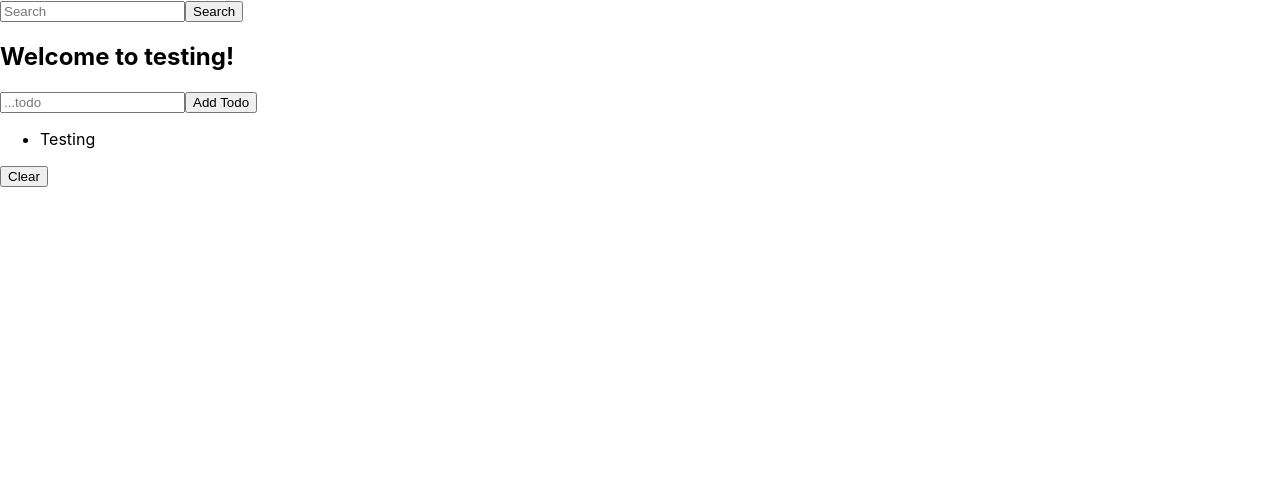
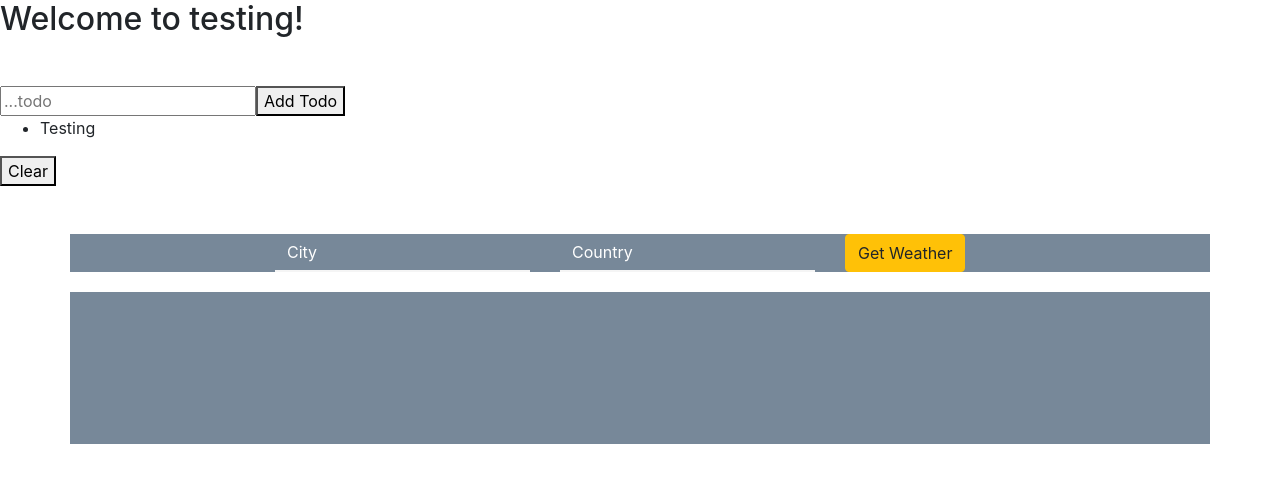
Before and after one commit to Buildweek-Minimalist-Homepage/FrontEnd, a React (Create React App) app in the folder client/: page / in a window 1280 px wide. Shown: the top 482 px of the page. Built offline with nearby package versions, Linux system fonts and the light colour scheme.

Commit message:
placed weather comp in app

```diff
--- a/client/package.json
+++ b/client/package.json
@@ -4,6 +4,7 @@
   "private": true,
   "dependencies": {
     "axios": "^0.19.0",
+    "bootstrap": "^4.3.1",
     "dom": "0.0.3",
     "react": "^16.12.0",
     "react-dom": "^16.12.0",
@@ -11,7 +12,8 @@
     "react-router": "^5.1.2",
     "react-router-dom": "^5.1.2",
     "react-scripts": "3.2.0",
-    "redux": "^4.0.4"
+    "redux": "^4.0.4",
+    "weather-icons": "https://github.com/erikflowers/weather-icons.git"
   },
   "scripts": {
     "start": "react-scripts start",
--- a/client/src/App.js
+++ b/client/src/App.js
@@ -3,6 +3,13 @@
 import './App.css';
 import {SearchBar} from './components/SearchBar';
 // import Header from './components/Header';
+
+import WeatherForm from "./components/WeatherForm";
+import Weather from "./components/Weather";
+import "bootstrap/dist/css/bootstrap.min.css";
+
+import "weather-icons/css/weather-icons.css";
+
 
 import {
   BrowserRouter as Router,
@@ -10,15 +17,121 @@
   Link
 } from 'react-router-dom';
 
+const Api_Key = "6a1b99d280501714378f9277c849fca1";
+
 class App extends React.Component {
+  constructor() {
+    super();
+    this.state = {
+      city: undefined,
+      country: undefined,
+      icon: undefined,
+      main: undefined,
+      celsius: undefined,
+      temp_max: null,
+      temp_min: null,
+      description: "",
+      error: false
+    };
+
+    this.weatherIcon = {
+      Thunderstorm: "wi-thunderstorm",
+      Drizzle: "wi-sleet",
+      Rain: "wi-storm-showers",
+      Snow: "wi-snow",
+      Atmosphere: "wi-fog",
+      Clear: "wi-day-sunny",
+      Clouds: "wi-day-fog"
+    };
+  }
+
+  get_WeatherIcon(icons, rangeId) {
+    switch (true) {
+      case rangeId >= 200 && rangeId < 232:
+        this.setState({ icon: icons.Thunderstorm });
+        break;
+      case rangeId >= 300 && rangeId <= 321:
+        this.setState({ icon: icons.Drizzle });
+        break;
+      case rangeId >= 500 && rangeId <= 521:
+        this.setState({ icon: icons.Rain });
+        break;
+      case rangeId >= 600 && rangeId <= 622:
+        this.setState({ icon: icons.Snow });
+        break;
+      case rangeId >= 701 && rangeId <= 781:
+        this.setState({ icon: icons.Atmosphere });
+        break;
+      case rangeId === 800:
+        this.setState({ icon: icons.Clear });
+        break;
+      case rangeId >= 801 && rangeId <= 804:
+        this.setState({ icon: icons.Clouds });
+        break;
+      default:
+        this.setState({ icon: icons.Clouds });
+    }
+  }
+
+  calFahrenheit(temp) {
+    let cell = Math.floor((temp - 273.15) * 9/5 + 32);
+    return cell;
+  }
+
+  getWeather = async e => {
+    e.preventDefault();
+
+    const country = e.target.elements.country.value;
+    const city = e.target.elements.city.value;
+
+    if (country && city) {
+      const api_call = await fetch(
+        `http://api.openweathermap.org/data/2.5/weather?q=${city},${country}&appid=${Api_Key}`
+      );
+
+      const response = await api_call.json();
+
+      this.setState({
+        city: `${response.name}, ${response.sys.country}`,
+        country: response.sys.country,
+        main: response.weather[0].main,
+        fahrenheit: this.calFahrenheit(response.main.temp),
+        temp_max: this.calFahrenheit(response.main.temp_max),
+        temp_min: this.calFahrenheit(response.main.temp_min),
+        description: response.weather[0].description,
+        error: false
+      });
+
+      // seting icons
+      this.get_WeatherIcon(this.weatherIcon, response.weather[0].id);
+
+      console.log(response);
+    } else {
+      this.setState({
+        error: true
+      });
+    }
+  };
+
   render() {
     return (
       <Router>
       <div>
         {/* <Header/> */}
-        <SearchBar/>
+        {/* <SearchBar/> */}
         <h2>Welcome to testing!</h2>
         <Todo/>
+
+        <WeatherForm loadweather={this.getWeather} error={this.state.error} />
+
+        <Weather
+          cityname={this.state.city}
+          weatherIcon={this.state.icon}
+          temp_fahrenheit={this.state.fahrenheit}
+          temp_max={this.state.temp_max}
+          temp_min={this.state.temp_min}
+          description={this.state.description}
+        />
       </div>
       </Router>
     );
--- a/client/src/components/SearchBar.js
+++ b/client/src/components/SearchBar.js
@@ -1,31 +1,31 @@
-import React, {useReducer, useRef} from 'react';
-import {reducer, initialState} from '../reducers/reducer';
-import { render } from '@testing-library/react';
+// import React, {useReducer, useRef} from 'react';
+// import {reducer, initialState} from '../reducers/reducer';
+// // import { render } from '@testing-library/react';
 
-export const SearchBar = () => {
-    const [state, dispatch] = useReducer()
-    const inputRef = useRef();
+// export const SearchBar = () => {
+//     const [state, dispatch] = useReducer()
+//     const inputRef = useRef();
 
-    const handleSubmit = e => {
-        e.preventDefault()
-        dispatch({type: 'ADD', name: inputRef.current.value});
-        inputRef.current.value = '';
-    };
+//     const handleSubmit = e => {
+//         e.preventDefault()
+//         dispatch({type: 'ADD', name: inputRef.current.value});
+//         inputRef.current.value = '';
+//     };
 
-    const changeHandler = event => {
+//     const changeHandler = event => {
 
-    }
+//     }
 
-    render();
-    {
-        return(
-            <div>
-                <form action='https://www.google.com/search' class='searchForm' method='get' name='searchform' target=''>
-                    <input name='sitesearch' type='hidden' value=''/>
-                    <input autoComplete='on' class='form-control search' name='q' placeholder='Search' required='required' type='text'/>
-                    <button class='button' type='submit'>Search</button>
-                </form>
-            </div>
-        )
-    }
-}
+//     render();
+//     {
+//         return(
+//             <div>
+//                 <form action='https://www.google.com/search' class='searchForm' method='get' name='searchform' target=''>
+//                     <input name='sitesearch' type='hidden' value=''/>
+//                     <input autoComplete='on' class='form-control search' name='q' placeholder='Search' required='required' type='text'/>
+//                     <button class='button' type='submit'>Search</button>
+//                 </form>
+//             </div>
+//         )
+//     }
+// }
--- a/client/src/components/Weather.js
+++ b/client/src/components/Weather.js
@@ -0,0 +1,42 @@
+import React from "react";
+import "./weather.style.css";
+
+const Weather = props => {
+  return (
+    <div className="container text-light">
+      <div className="Card">
+        <h1 className="text-white py-3">{props.cityname}</h1>
+        <h5 className="py-4">
+          <i className={`wi ${props.weatherIcon} display-1`} />
+        </h5>
+
+        {/* Get Celsius */}
+        {props.temp_fahrenheit ? (
+          <h1 className="py-2">{props.temp_fahrenheit}&deg;</h1>
+        ) : null}
+
+        {/* show max and min temp */}
+        {maxminTemp(props.temp_min, props.temp_max)}
+
+        {/* Weather description */}
+        <h4 className="py-3">
+          {props.description.charAt(0).toUpperCase() +
+            props.description.slice(1)}
+        </h4>
+      </div>
+    </div>
+  );
+};
+
+export default Weather;
+
+function maxminTemp(min, max) {
+  if (max && min) {
+    return (
+      <h3>
+        <span className="px-4">{min}&deg;</span>
+        <span className="px-4">{max}&deg;</span>
+      </h3>
+    );
+  }
+}
--- /dev/null
+++ b/client/src/components/WeatherForm.js
@@ -0,0 +1,45 @@
+import React from "react";
+import "./weather.style.css";
+
+const WeatherForm = props => {
+  return (
+    <div className="container h-100">
+      <form onSubmit={props.loadweather}>
+        <div>{props.error ? error() : ""}</div>
+        <div className="row">
+          <div className="col-md-3 offset-md-2">
+            <input
+              type="text"
+              className="form-control"
+              placeholder="City"
+              name="city"
+              autoComplete="off"
+            />
+          </div>
+          <div className="col-md-3">
+            <input
+              type="text"
+              className="form-control"
+              placeholder="Country"
+              name="country"
+              autoComplete="off"
+            />
+          </div>
+          <div className="col-md-3 mt-md-0 mt-2 text-md-left ">
+            <button className="btn btn-warning">Get Weather</button>
+          </div>
+        </div>
+      </form>
+    </div>
+  );
+};
+
+const error = props => {
+  return (
+    <div className="alert alert-danger mx-5" role="alert">
+      Please Enter City and Country...!
+    </div>
+  );
+};
+
+export default WeatherForm;
--- /dev/null
+++ b/client/src/components/weather.style.css
@@ -0,0 +1,28 @@
+form {
+    margin-top: 3rem;
+  }
+
+  form input[name="city"],
+  form input[name="country"] {
+    background-color: transparent;
+    color: white;
+    border: none;
+    border-bottom: 2px solid whitesmoke;
+    border-radius: 0;
+  }
+
+  .container {
+    margin-top: 1.2rem;
+    background: lightslategray;
+  }
+
+  .container input,
+  .container ::-webkit-input-placeholder {
+    color: white !important;
+  }
+  .container input:focus {
+    background-color: transparent;
+    box-shadow: none !important;
+    border: none;
+    border-bottom: 2px solid tomato;
+  }
```
Also changed, not shown: 1 other file (tests, documents, lock files or other folders).
